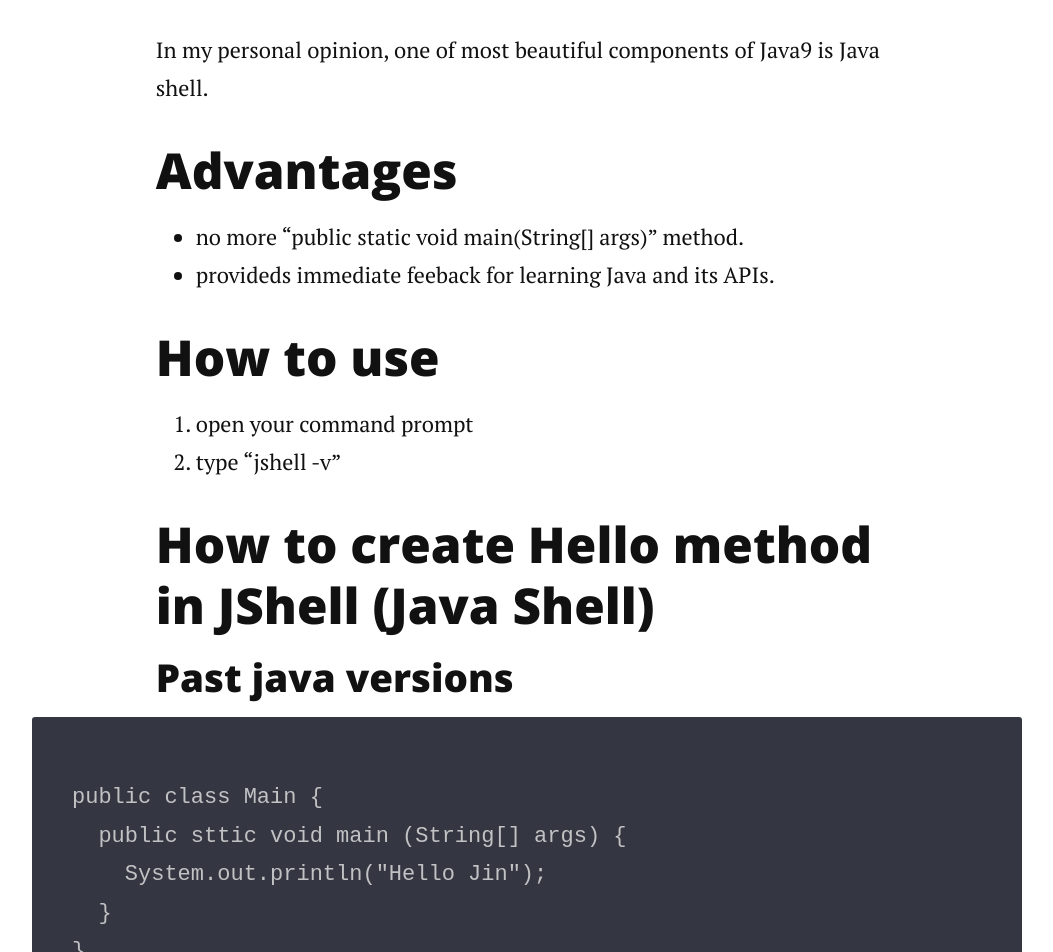
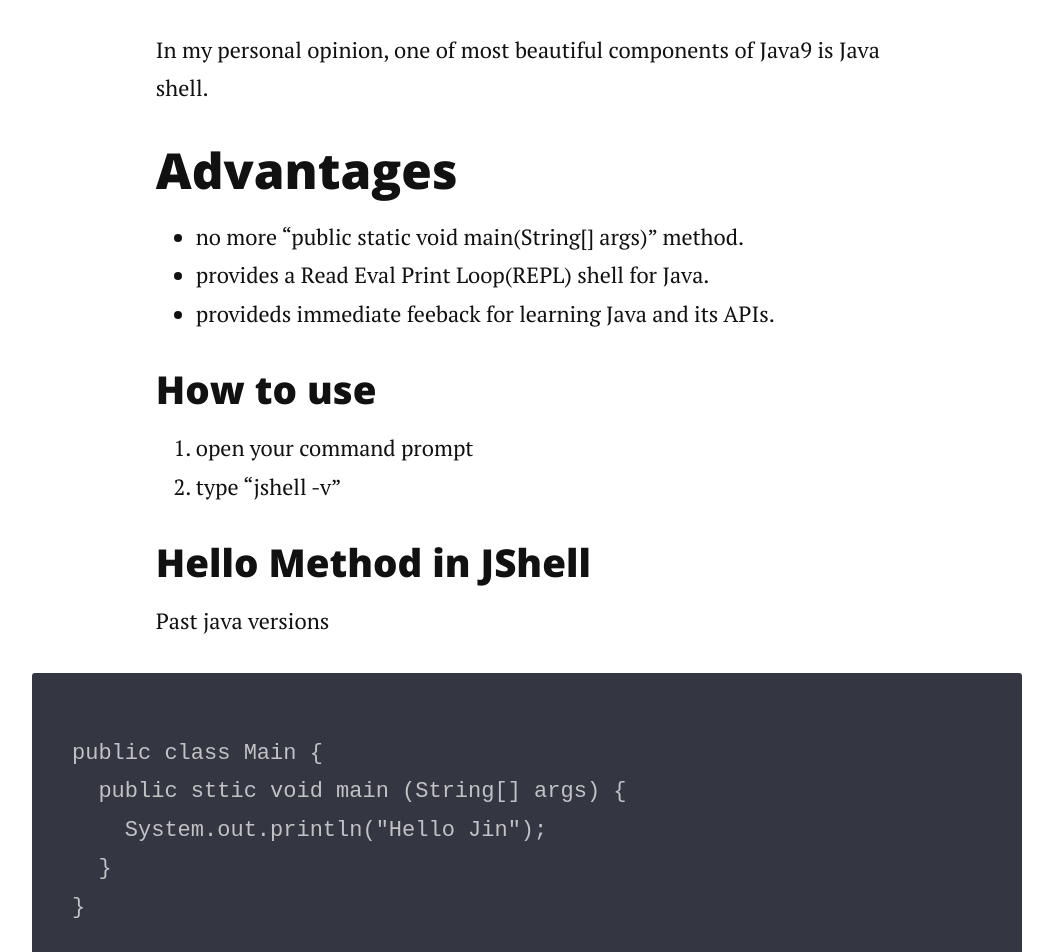
Before and after one commit to jin-dev/jin-dev.github.com, a Jekyll site: the page built from _posts/2018-02-28-Java9_jShell.markdown, in a window 1280 px wide and 1400 px high, scrolled down 487 px. Shown: the top 952 px of the window, without its empty margins (113-1166 px from the left). Built offline with Jekyll 4.4.1, drawn with Linux system fonts in a browser that asks for light colours; nearby versions of some CDN libraries; comment, search, counter and statistics services are not loaded; some of the changed text lies outside the part shown.

Commit message:
fixed Jshell post

`````diff
--- a/_posts/2018-02-28-Java9_jShell.markdown
+++ b/_posts/2018-02-28-Java9_jShell.markdown
@@ -8,18 +8,16 @@
 
 ## Advantages
 + no more "public static void main(String[] args)" method.
++ provides a Read Eval Print Loop(REPL) shell for Java.
 + provideds immediate feeback for learning Java and its APIs.
 
-
-## How to use
+### How to use
 1. open your command prompt
 2. type "jshell -v"
 
+### Hello Method in JShell
 
-## How to create Hello method in JShell (Java Shell)
-
-### Past java versions
-
+Past java versions
 ````
 public class Main {
   public sttic void main (String[] args) {
@@ -27,7 +25,5 @@
   }
 }
 ````
-### In JShell
-````
-System.out.println("Hello Jin");
-````
+#### In JShell
+<img src="https://cdn-images-1.medium.com/max/800/1*udlQwFkgMyAz83csRhqMGQ.png">
`````
